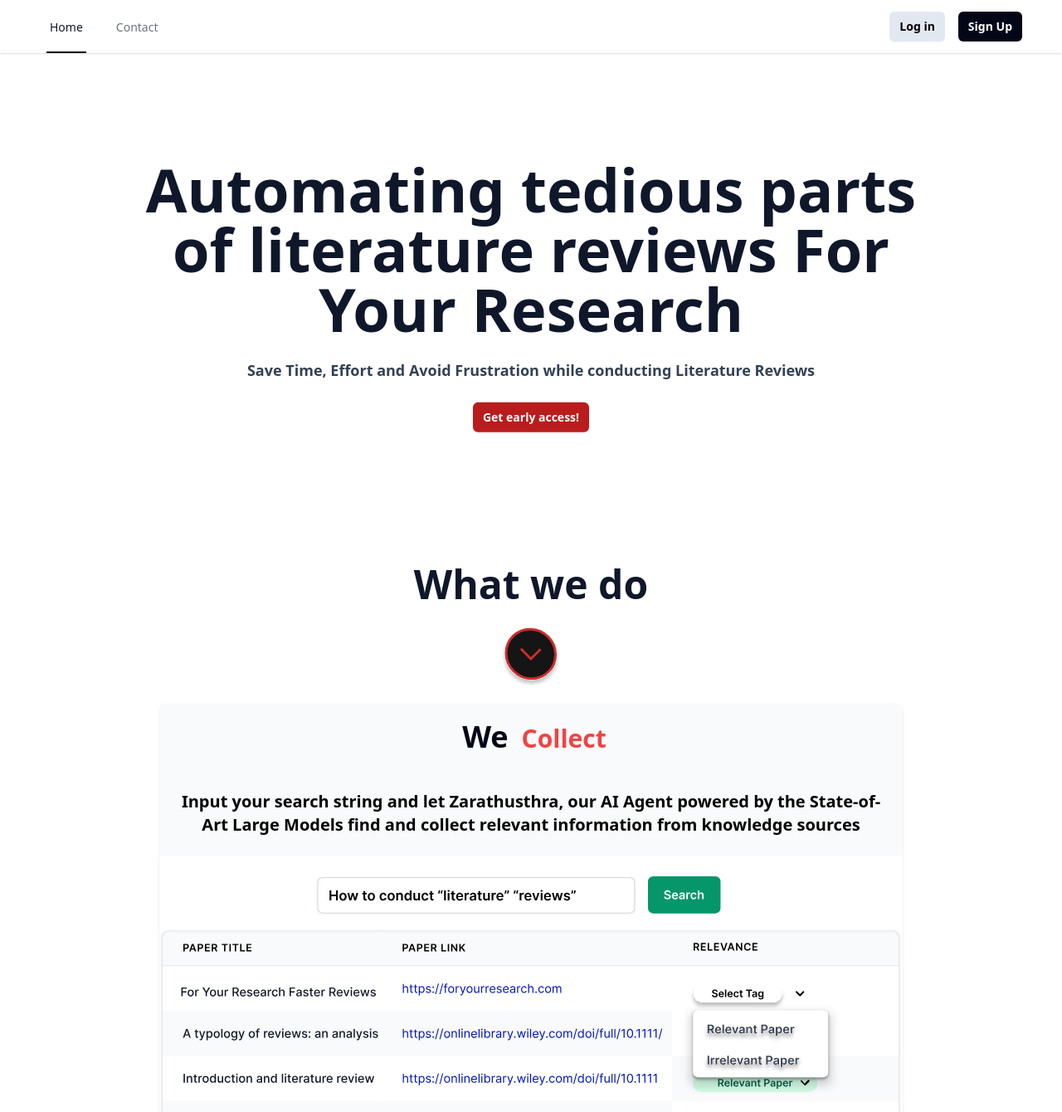
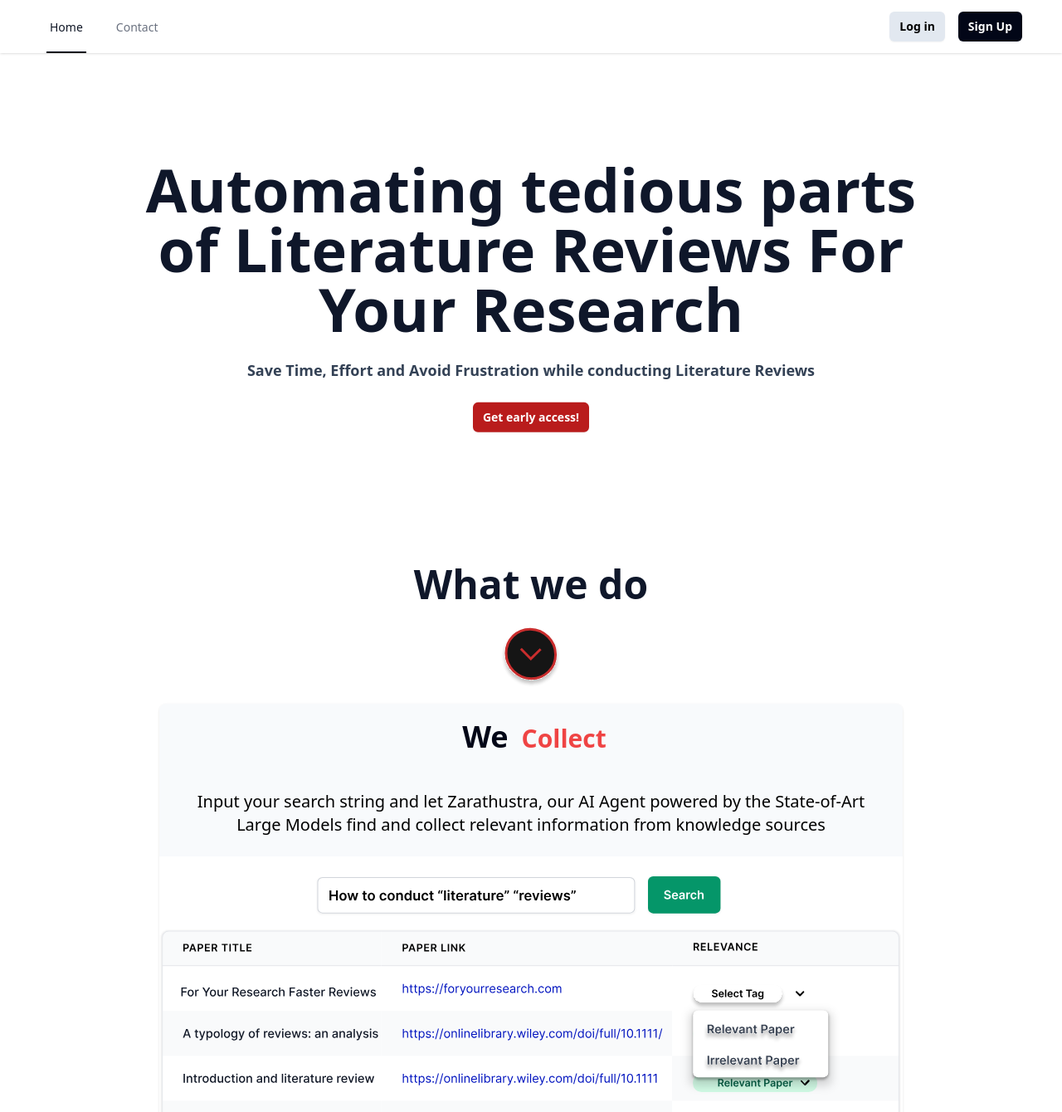
Before and after one commit to NamanBhoj/ForYourResearch, a React (Vite) app in the folder frontend/: page / in a window 1280 px wide. Shown: the top 1340 px of the page at 83% size. Built offline with nearby package versions, Linux system fonts and the light colour scheme.

Commit message:
added content to the card heading for hover effect

```diff
--- a/frontend/src/components/FeatureCard.tsx
+++ b/frontend/src/components/FeatureCard.tsx
@@ -10,7 +10,7 @@ export default function FeatureCard(props: any) {
           {props.heading}
         </span>
       </div>
-      <div className="flex-grow font-bold bg-slate-50 px-4 py-5 sm:p-6 text-base sm:text-lg md:text-xl lg:text-xl">
+      <div className="flex-grow font-medium hover:scale-105 bg-slate-50 px-4 py-5 sm:p-6 text-base sm:text-lg md:text-xl lg:text-xl">
         {props.content}
       </div>
 
--- a/frontend/src/components/FeatureSection.tsx
+++ b/frontend/src/components/FeatureSection.tsx
@@ -5,7 +5,7 @@ function FeatureSection() {
   const collectionFeatureCardContent = {
     heading: 'Collect',
     content:
-      'Input your search string and let Zarathusthra, our AI Agent powered by the State-of-Art Large Models find and collect relevant information from knowledge sources  ',
+      'Input your search string and let Zarathustra, our AI Agent powered by the State-of-Art Large Models find and collect relevant information from knowledge sources  ',
     image: Collect
   };
 
--- a/frontend/src/components/MainSection.tsx
+++ b/frontend/src/components/MainSection.tsx
@@ -3,8 +3,8 @@
 function MainSection() {
   return (
     <>
-      <h1 className="text-7xl  font-extrabold text-slate-900 mb-4">
-        Automating tedious parts of literature reviews For Your Research
+      <h1 className="text-7xl  font-bold text-slate-900 mb-4">
+        Automating tedious parts of Literature Reviews For Your Research
       </h1>
       <p className="text-lg font-bold  text-slate-700 mb-8 mt-2">
         Save Time, Effort and Avoid Frustration while conducting Literature Reviews
--- a/frontend/tailwind.config.js
+++ b/frontend/tailwind.config.js
@@ -5,4 +5,7 @@ export default {
     extend: {},
   },
   plugins: ['@tailwindcss/forms'],
+  animation: {
+    'spin-slow': 'spin 3s linear infinite',
+  }
 };
```
